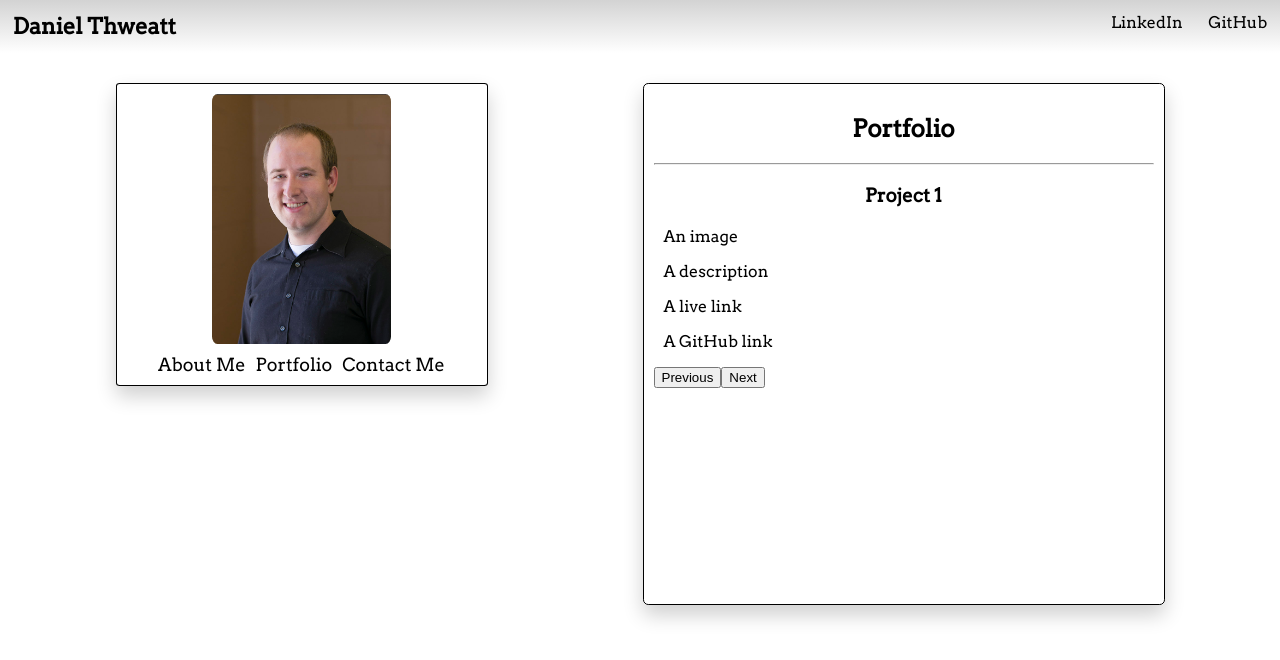
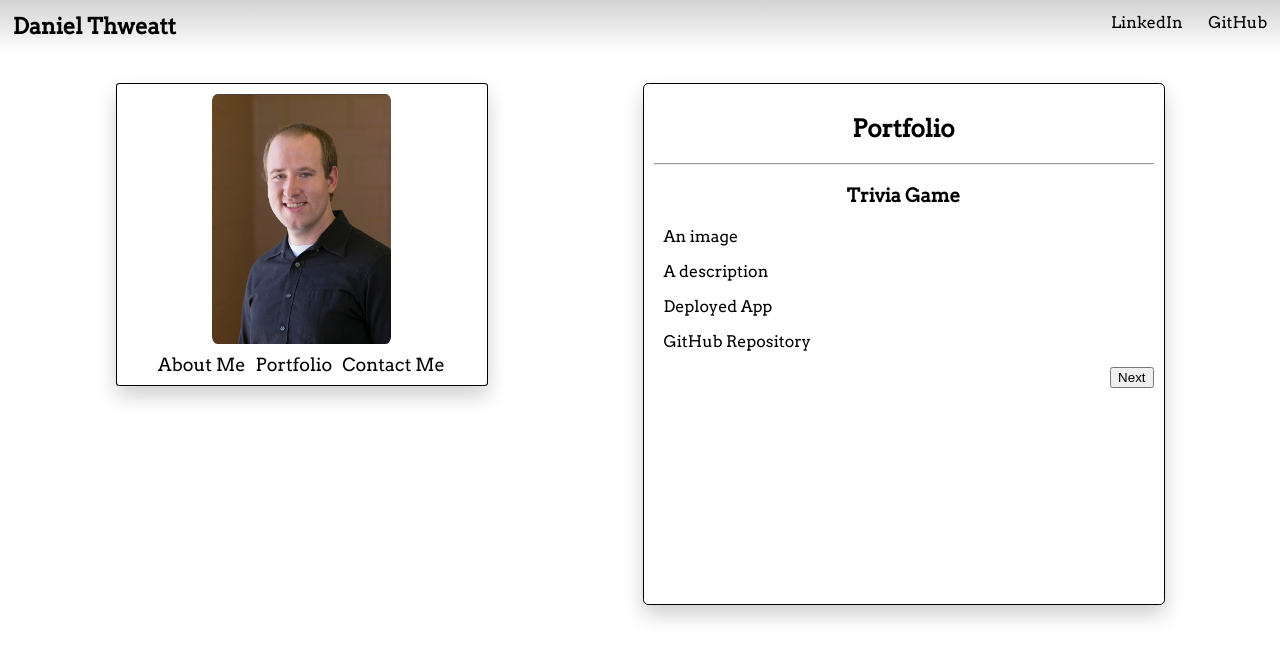
Before and after one commit to Danielthweatt/Portfolio, a React (Create React App) app in the folder my-app/: page /portfolio in a window 1280 px wide. Shown: the top 660 px of the page. Built offline with nearby package versions, Linux system fonts and the light colour scheme.

Commit message:
worked on portfolio and project components

```diff
--- a/my-app/src/components/Nav/Nav.css
+++ b/my-app/src/components/Nav/Nav.css
@@ -28,6 +28,10 @@ a:hover {
     opacity: 0.5;
 }
 
+a p:hover {
+    opacity: 0.5;
+}
+
 @media screen and (min-width: 330px) {
     .nav-link {
         margin: 2%;
--- a/my-app/src/components/Portfolio/Portfolio.css
+++ b/my-app/src/components/Portfolio/Portfolio.css
@@ -0,0 +1,3 @@
+#next-button {
+    float: right;
+}
--- a/my-app/src/components/Portfolio/Portfolio.js
+++ b/my-app/src/components/Portfolio/Portfolio.js
@@ -5,18 +5,46 @@ import Project from '../Project';
 class Portfolio extends Component {
     state = {
         projects: [{
-            title: "Project 1",
+            title: "Trivia Game",
             image: "An image",
             description: "A description",
-            liveLink: "A live link",
-            gitHubLink: "A GitHub link"
+            liveLink: "https://danielthweatt.github.io/TriviaGame/",
+            gitHubLink: "https://github.com/Danielthweatt/TriviaGame/"
         },
         {
-            title: "Project 2",
+            title: "LIRI",
             image: "Another image",
             description: "Another description",
-            liveLink: "Another live link",
-            gitHubLink: "Another GitHub link"
+            liveLink: null,
+            gitHubLink: "https://github.com/Danielthweatt/liri-node-app/"
+        },
+        {
+            title: "NYT React Search",
+            image: "An image",
+            description: "A description",
+            liveLink: "https://desolate-shelf-80668.herokuapp.com/",
+            gitHubLink: "https://github.com/Danielthweatt/NYTReactSearch/"
+        },
+        {
+            title: "Boring Political App",
+            image: "Another image",
+            description: "Another description",
+            liveLink: "https://boringpoliticalapp.herokuapp.com/",
+            gitHubLink: "https://github.com/Danielthweatt/Boring-Political-App/"
+        },
+        {
+            title: "Octopied",
+            image: "An image",
+            description: "A description",
+            liveLink: "https://octopied.herokuapp.com/",
+            gitHubLink: "https://github.com/Danielthweatt/Octopied/"
+        },
+        {
+            title: "Donation App",
+            image: "Another image",
+            description: "Another description",
+            liveLink: "https://donationnation.herokuapp.com/",
+            gitHubLink: "https://github.com/Danielthweatt/DonationApp/"
         }],
         index: 0
     };
@@ -43,12 +71,20 @@ class Portfolio extends Component {
 				<h2>Portfolio</h2>
 		        <hr />
 			    <Project projectInfo={this.state.projects[this.state.index]} />
-                <button onClick={this.previous}>
-                    Previous
-                </button>
-                <button onClick={this.next}>
-                    Next
-                </button>
+                {this.state.index === 0 ? (
+                    null
+                ) : (
+                    <button onClick={this.previous}>
+                        Previous
+                    </button>
+                )}
+                {this.state.index === this.state.projects.length - 1 ? (
+                    null
+                ) : (
+                    <button id="next-button" onClick={this.next}>
+                        Next
+                    </button>
+                )}
 			</React.Fragment>
 		);
 	}
--- a/my-app/src/components/Project/Project.js
+++ b/my-app/src/components/Project/Project.js
@@ -6,8 +6,20 @@ const Project = props => (
 		<h3>{props.projectInfo.title}</h3>
 	    <p>{props.projectInfo.image}</p>
 		<p>{props.projectInfo.description}</p>
-		<p>{props.projectInfo.liveLink}</p>
-		<p>{props.projectInfo.gitHubLink}</p>
+		{props.projectInfo.liveLink ? (
+		    <a href={props.projectInfo.liveLink} target="_blank">
+				<p>
+                    Deployed App
+				</p>
+			</a>
+		) : (
+			null
+		)}
+		<a href={props.projectInfo.gitHubLink} target="_blank">
+			<p>
+                GitHub Repository
+			</p>
+		</a>
 	</React.Fragment>
 );
 
```
